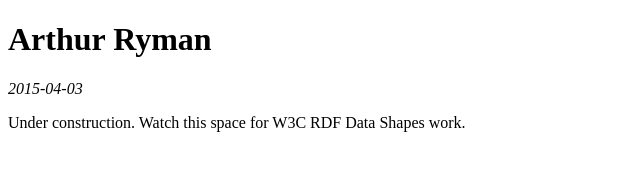
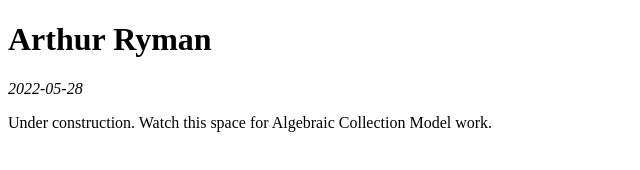
Before and after one commit to agryman/agryman.github.io, a plain HTML site: page index.html in a window 1280 px wide. Shown: the full height of the page, 0-640 px from the left. Drawn offline with Linux system fonts and the light colour scheme.

Commit message:
Updated index.html

```diff
--- a/index.html
+++ b/index.html
@@ -5,10 +5,10 @@
 </head>
 <body>
 	<h1>Arthur Ryman</h1>
-	<address>2015-04-03</address>
+	<address>2022-05-28</address>
 	<p>
 		Under construction.
-		Watch this space for W3C RDF Data Shapes work.
+		Watch this space for Algebraic Collection Model work.
 	</p>
 </body>
 </html>
```
